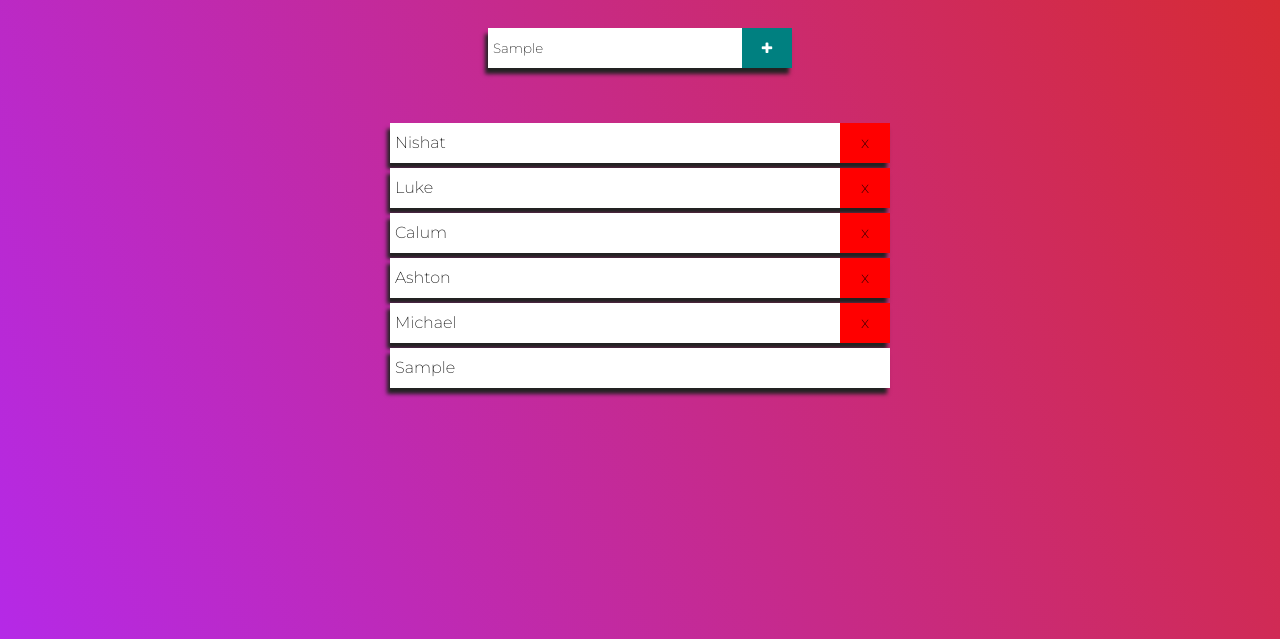
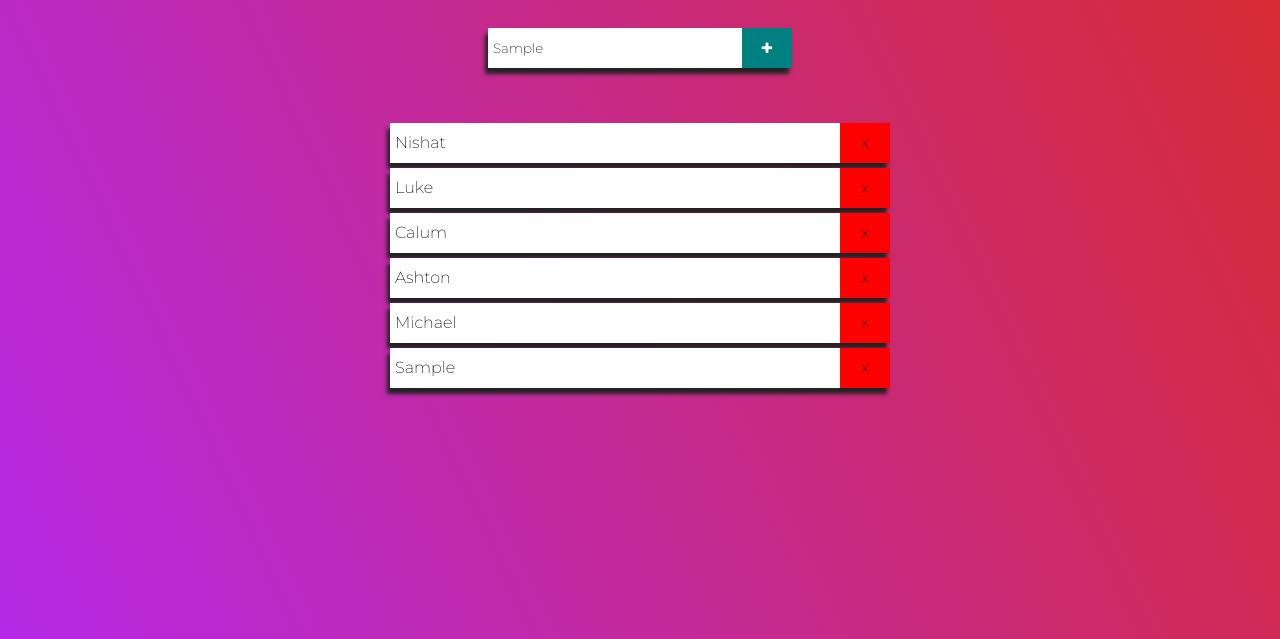
Before and after one commit to Nish-008/JSApp, a plain HTML site: page index.html in a window 1280 px wide. Both pictures are taken after typing "Sample" into the empty fields and a click on the button 767 px from the left and 209 px from the top of the page. Shown: the part 161-800 px from the top of the page. Drawn offline with Linux system fonts and the light colour scheme.

Commit message:
code updated

```diff
--- a/add.js
+++ b/add.js
@@ -8,5 +8,9 @@ myButton.addEventListener('click',(e)=>
         const myLi = document.createElement('li');
         myLi.innerHTML = inputText.value;
         list.appendChild(myLi);
+
+        const mySpan = document.createElement('span');
+        mySpan.innerHTML = 'x';
+        myLi.appendChild(mySpan);
     }
 });
--- a/style.css
+++ b/style.css
@@ -55,6 +55,7 @@ ul li{
     display: block;
     margin: 5px 0;
     box-shadow: -3px  6px 4px #222 ;
+    transition: 0.5s linear;
 }
 ul li span{
     position: absolute;
```
